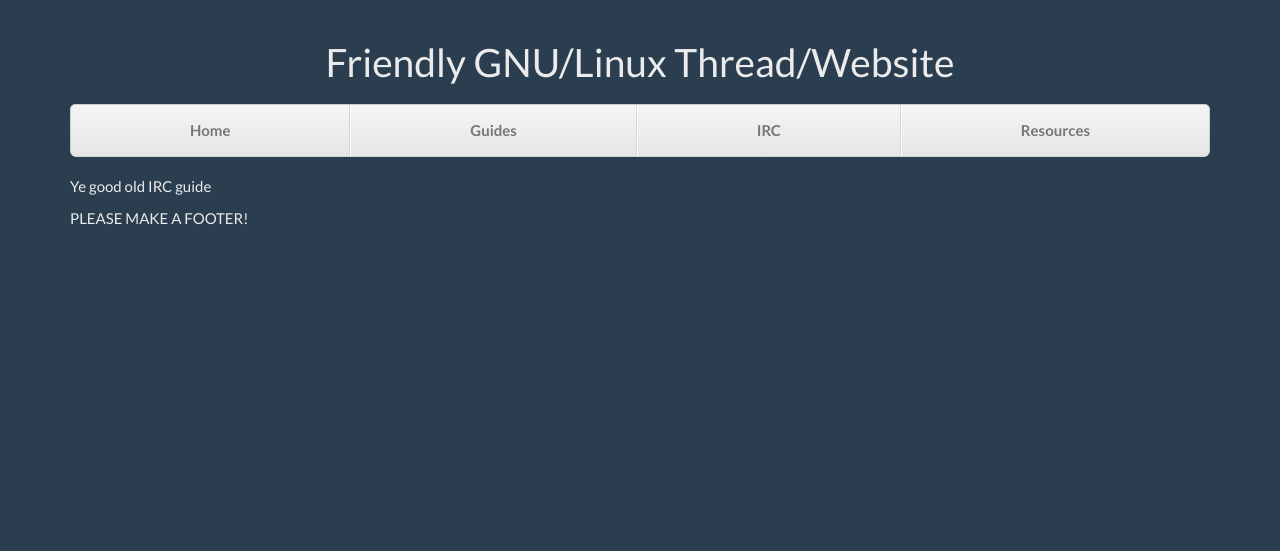
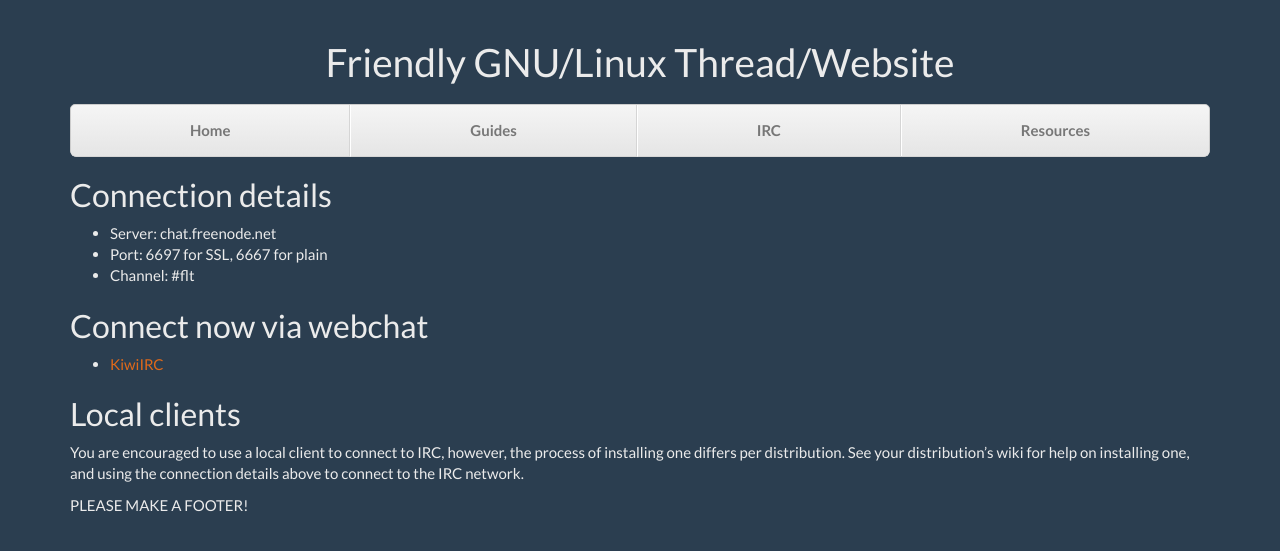
Before and after one commit to scriptkitties/fglt, a Jekyll site: the page built from irc.md, in a window 1280 px wide. Shown: the top 551 px of the page. Built offline with Jekyll 4.4.1, drawn with Linux system fonts in a browser that asks for light colours; Markdown is read by kramdown in place of the engine named in the settings.

Commit message:
update irc page

```diff
--- a/irc.md
+++ b/irc.md
@@ -4,4 +4,16 @@
 layout: default
 ---
 
-Ye good old IRC guide
+## Connection details
+* Server: chat.freenode.net
+* Port: 6697 for SSL, 6667 for plain
+* Channel: #flt
+
+## Connect now via webchat
+- [KiwiIRC](https://kiwiirc.com/client/irc.freenode.net/flt)
+
+## Local clients
+You are encouraged to use a local client to connect to IRC, however, the
+process of installing one differs per distribution. See your distribution's
+wiki for help on installing one, and using the connection details above to
+connect to the IRC network.
```
